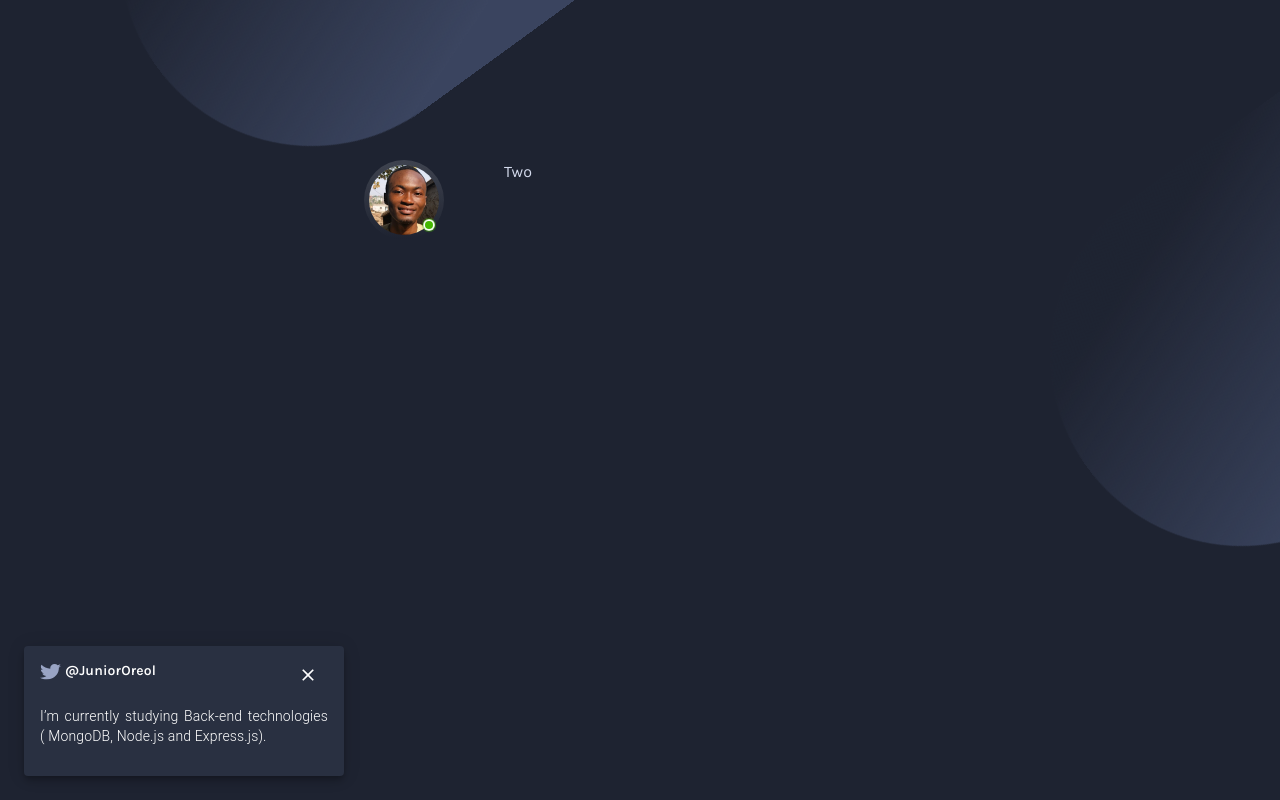
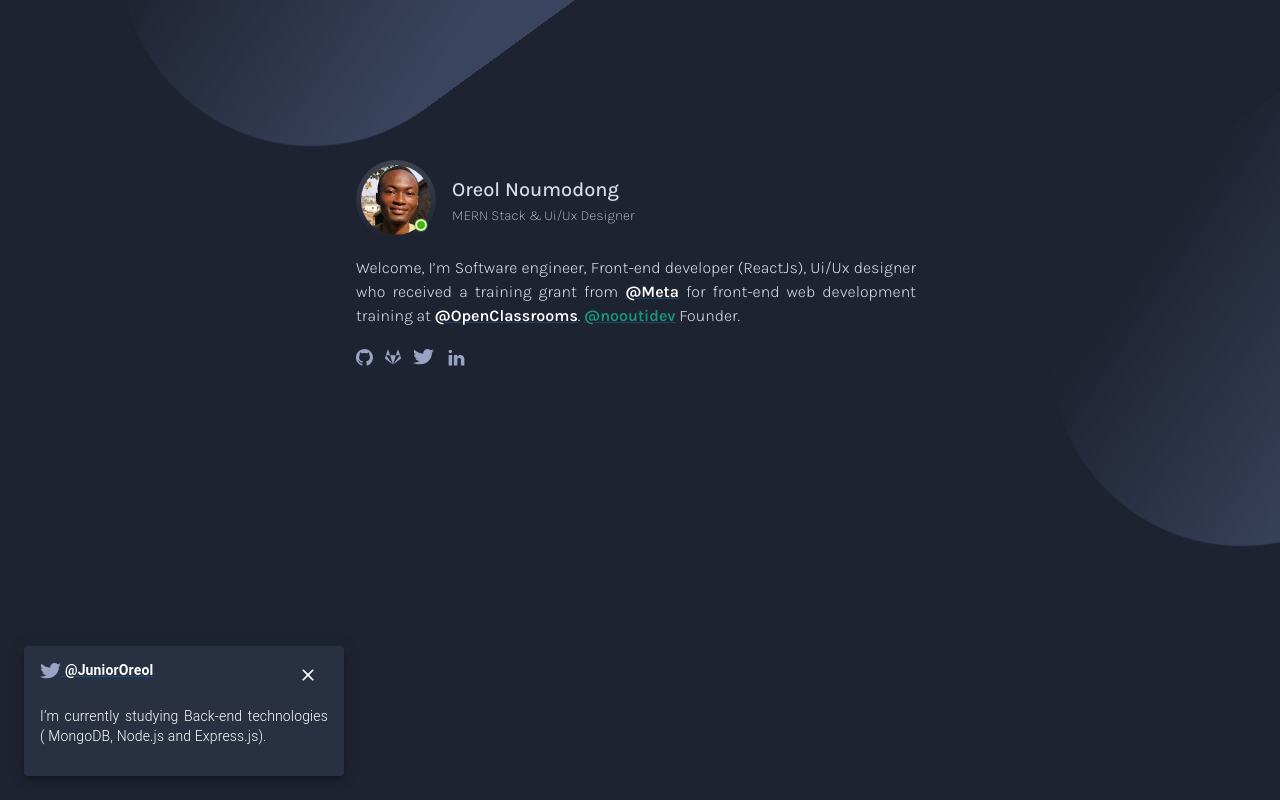
Before and after one commit to noutijo/oreolnoumodong, a React (Create React App) app: page / in a window 1280 px wide. Built offline with nearby package versions, Linux system fonts and the light colour scheme.

Commit message:
Finish Me component

```diff
--- a/src/components/Me.js
+++ b/src/components/Me.js
@@ -6,7 +6,13 @@ import Grid from '@mui/material/Grid';
 import Avatar from '@mui/material/Avatar';
 import Stack from '@mui/material/Stack';
 import Badge from '@mui/material/Badge';
+import Tooltip from '@mui/material/Tooltip';
+import Link from '@mui/material/Link';
 
+import github from "../images/github.svg";
+import gitlab from "../images/gitlab.svg";
+import twitter from "../images/twitter.svg";
+import linkedin from "../images/linkedin.svg";
 import profile from "../images/profile.PNG";
 
 function Me() {
@@ -44,8 +50,9 @@ function Me() {
         <>
             <Box mt={20} sx={{ flexGrow: 1 }}>
                 <Grid container spacing={1}>
-                    <Grid item xs={3} >
+                    <Grid style={{ display: "inherit", paddingLeft: "0px"}} item xs={12} >
                         <Stack className="center-content circle100 bg-gradient" sx={{ width: 80, height: 80 }} direction="row" spacing={2}>
+                            <Tooltip title="Available" placement="bottom-start">
                                 <StyledBadge
                                     p={3}
                                     overlap="circular"
@@ -54,11 +61,31 @@ function Me() {
                                 >
                                     <Avatar sx={{ width: 70, height: 70 }} alt="Oreol Noumodong" src={profile} />
                                 </StyledBadge>
+                            </Tooltip>
+                        </Stack>
+                        <Grid ml={2} className="center-content-left">
+                            <div>
+                                <div className="fontWeight500 fontSize20">
+                                    Oreol Noumodong
+                                </div>
+                                <div className="fontWeight200 fontSize14">
+                                    MERN Stack & Ui/Ux Designer
+                                </div>
+                            </div>
+                        </Grid>
+                    </Grid>
+                    <Grid mt={2} xs={12} className="enter-content-left">
 
-                        </Stack>
+                        <p className="fontWeight300 fontSize16 text-justify">
+                            Welcome, I’m Software engineer, Front-end developer (ReactJs), Ui/Ux designer  who received a training grant from <Link href="http://meta.com/" target="_blank"><span className="fontWeight600 white-color">@Meta</span></Link> for front-end web development training at <Link href="https://openclassrooms.com/" target="_blank"><span className="fontWeight600 white-color">@OpenClassrooms</span></Link>. <Link href="https://twitter.com/nooutidev" target="_blank"><span className="fontWeight600 green-color">@nooutidev</span></Link> Founder.
+                            </p>
                     </Grid>
-                    <Grid item xs={9}>
-                        Two
+                    <Grid xs={12} className="enter-content-left">
+
+                        <Link href="https://github.com/noutijo" target="_blank"><img style={{ with: "23px", height: "17px" }} src={github} alt="github icon" /></Link>
+                        <Link ml={1.5} href="https://gitlab.com/oreolnoumodong" target="_blank"><img style={{ with: "22px", height: "16px" }} src={gitlab} alt="gitlab icon" /></Link>
+                        <Link ml={1.5} href="https://twitter.com/JuniorOreol" target="_blank"><img style={{ with: "22px", height: "16px" }} src={twitter} alt="twitter icon" /></Link>
+                        <Link ml={1.5} href="https://www.linkedin.com/in/oreolnoumodong/" target="_blank"><img style={{ with: "27px", height: "21px" }} src={linkedin} alt="linkedin icon" /></Link>
                     </Grid>
                 </Grid>
             </Box>
--- a/src/components/SnackBar.js
+++ b/src/components/SnackBar.js
@@ -4,6 +4,8 @@ import IconButton from '@mui/material/IconButton';
 import CloseIcon from '@mui/icons-material/Close';
 import Box from '@mui/material/Box';
 import Grid from '@mui/material/Grid';
+import Link from '@mui/material/Link';
+
 import twitter from "../images/twitter.svg";
 
 function SnackBar() {
@@ -22,9 +24,9 @@ function SnackBar() {
             <Box sx={{ flexGrow: 1 }}>
                 <Grid container spacing={2}>
                     <Grid item xs={10} >
-                        <a className="fontWeight600" href="https://twitter.com/JuniorOreol" target="_blank">
-                    <img style={{with:"22px",height:"16px"}} src={twitter} alt="twitter icon" /> @JuniorOreol
-                    </a>
+                        <Link href="https://twitter.com/JuniorOreol" target="_blank">
+                            <img style={{ with: "22px", height: "16px" }} src={twitter} alt="twitter icon" /> <span className="fontWeight600 white-color">@JuniorOreol</span>
+                    </Link>
                     </Grid>
                     <Grid style={{ marginRight: "0px", paddingRight: "0px"}} item xs={2}>
                         <IconButton
--- a/src/styles/main.css
+++ b/src/styles/main.css
@@ -76,6 +76,21 @@
           box-sizing: border-box;
 }
 
+.center-content-left {
+  display: -webkit-box;
+  display: -ms-flexbox;
+  display: flex;
+  -webkit-box-align: center;
+      -ms-flex-align: center;
+          align-items: center;
+  -webkit-box-pack: left;
+      -ms-flex-pack: left;
+          justify-content: left;
+  height: auto;
+  -webkit-box-sizing: border-box;
+          box-sizing: border-box;
+}
+
 .circle100 {
   border-radius: 100px;
 }
--- a/src/styles/main.scss
+++ b/src/styles/main.scss
@@ -63,6 +63,13 @@ color:white;
             height: auto;
           box-sizing: border-box;
 }
+.center-content-left{
+     display: flex;
+          align-items: center;
+          justify-content: left;
+            height: auto;
+          box-sizing: border-box;
+}
 
 .circle100{
     border-radius: 100px;
```
Also changed, not shown: src/images/gitlab.svg (renamed from src/images/gitab.svg), 1 other file (tests, documents, lock files or other folders). Lines whose indentation alone changed are shown as unchanged.
